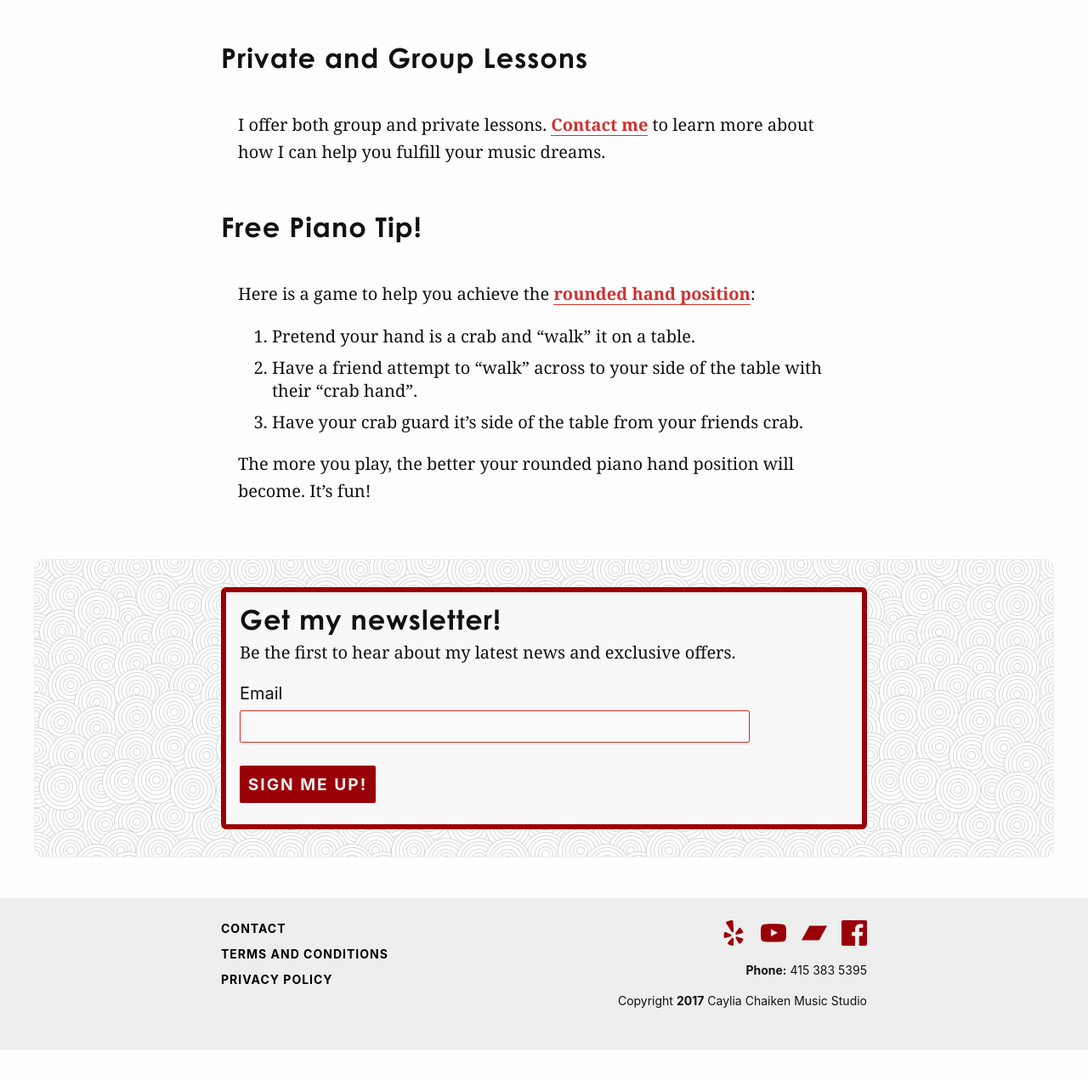
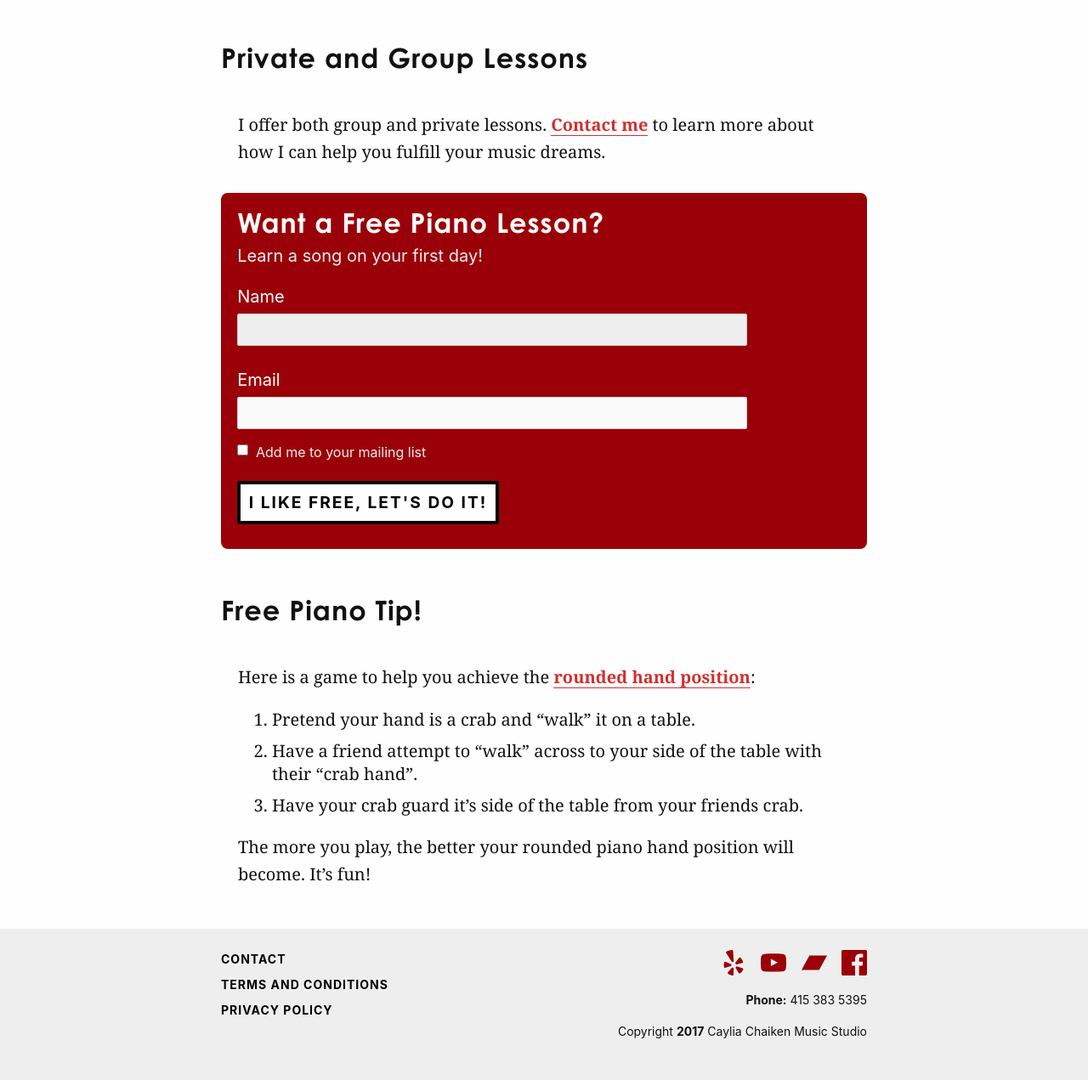
Before and after one commit to cchaiken/ccms, a Jekyll site: the page built from piano-lessons.md, in a window 1280 px wide, cut to the strip 4334-5605 px from the top of the page. Shown: the whole strip at 85% size. Built offline with Jekyll 4.4.1, drawn with Linux system fonts in a browser that asks for light colours; some web fonts are replaced; before the commit the page ends 5570 px from its top, so only the background shows below that.

Commit message:
add lesson contact forms

```diff
--- /dev/null
+++ b/_includes/lesson-form.html
@@ -0,0 +1,48 @@
+{% assign type = '' %}
+{% if page.id == 'piano-lessons' %}
+{%   assign type = 'Piano Lesson' %}
+{% elsif page.id == 'voice-lessons' %}
+{%   assign type = 'Voice Lesson' %}
+{% elsif page.id == 'performance-coaching' %}
+{%   assign type = 'Performance Coaching' %}
+{% endif %}
+
+<form class="ccms-formspree lesson-form" id="ccms-formspree-form" method="post"
+      action="https://formspree.io/bobbymray@gmail.com">
+
+  {% case page.id %}
+    {% when 'voice-lessons' %}
+       <h2>Want a Free Voice Lesson?</h2>
+       <p>I'll show you how to express your true self!</p>
+    {% when 'piano-lessons' %}
+       <h2>Want a Free Piano Lesson?</h2>
+       <p>Learn a song on your first day!</p>
+    {% when 'performance-coaching' %}
+       <h2>Do you need Performance Coaching?</h2>
+       <p>Send your name and email, and I'll get back to you.</p>
+  {% endcase %}
+
+  <h2></h2>
+
+  <input type="text" name="_gotcha" style="display:none">
+  <input type="hidden" name="_subject" value="{{ type }} enquiry from chaikenmusic.com">
+  <input type="hidden" name="_next" value="{{ '/thanks/' | absolute_url }}" />
+
+  <label class="text-input" for="name">Name</label>
+  <input type="text" name="Name" id="name" required="">
+
+  <label class="text-input" for="email">Email</label>
+  <input type="email" name="Email" id="email" required="">
+
+  <label for="mail-optin"><input id="mail-optin" type="checkbox" name="mail-optin" value="YES">
+    <span>Add me to your mailing list</span></label>
+
+  {% case page.id %}
+    {% when 'piano-lessons' %}
+      <input type="submit" value="I like free, let's do it!">
+    {% when 'voice-lessons' %}
+      <input type="submit" value="Let's do it!">
+    {% else %}
+      <input type="submit" value="Send">
+  {% endcase %}
+</form>
--- a/_sass/base/_base.scss
+++ b/_sass/base/_base.scss
@@ -197,6 +197,41 @@ blockquote {
   }
 }
 
+.lesson-form {
+  background-color: $c-secondary-dark;
+  color: $c-primary-light;
+  margin-top: 2em;
+  padding: 1.2em;
+
+  @media (min-width: 761px) { border-radius: 8px; }
+
+  h2 {
+    margin: 0;
+    padding: 0;
+  }
+  p {
+    color: $c-primary;
+    font-family: $font-body-secondary;
+    margin: 0;
+  }
+  input[type="text"] {
+    background-color: $c-primary;
+  }
+  input[type="submit"] {
+    background-color: $c-primary-light;
+    border: 4px solid $c-primary-text;
+    color: $c-primary-text;
+    font-size: 1em;
+    width: auto;
+
+    @media (min-width: 400px) { font-size: 1.2em; }
+  }
+  label span {
+    color: $c-primary;
+    font-size: 80%;
+  }
+}
+
 .address {
   font-family: $font-body-secondary;
   margin: 1.2em auto;
--- a/piano-lessons.md
+++ b/piano-lessons.md
@@ -72,6 +71,8 @@ You’ll quickly develop the ability to play chords and modern accompaniments in
 
 I offer both group and private lessons. [Contact me](#) to learn more about how I can help you fulfill your music dreams.
 
+{% include lesson-form.html %}
+
 ## Free Piano Tip!
 
 Here is a game to help you achieve the [rounded hand position](#):
```
Also changed, not shown: other parts of piano-lessons.md (+0 -1 lines), performance-coaching.md (+2 -1 lines), voice-lessons.md (+2 -1 lines).
